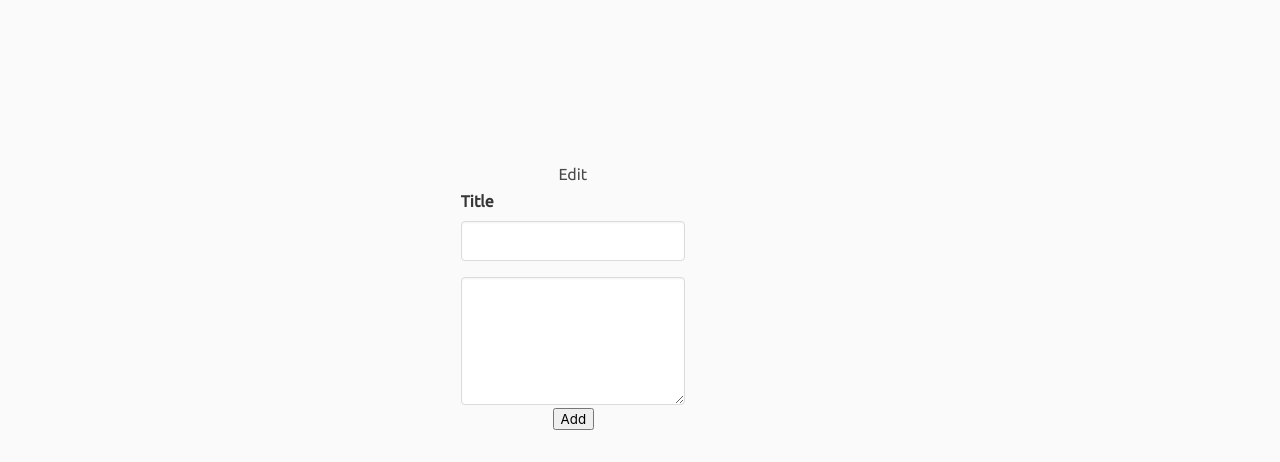
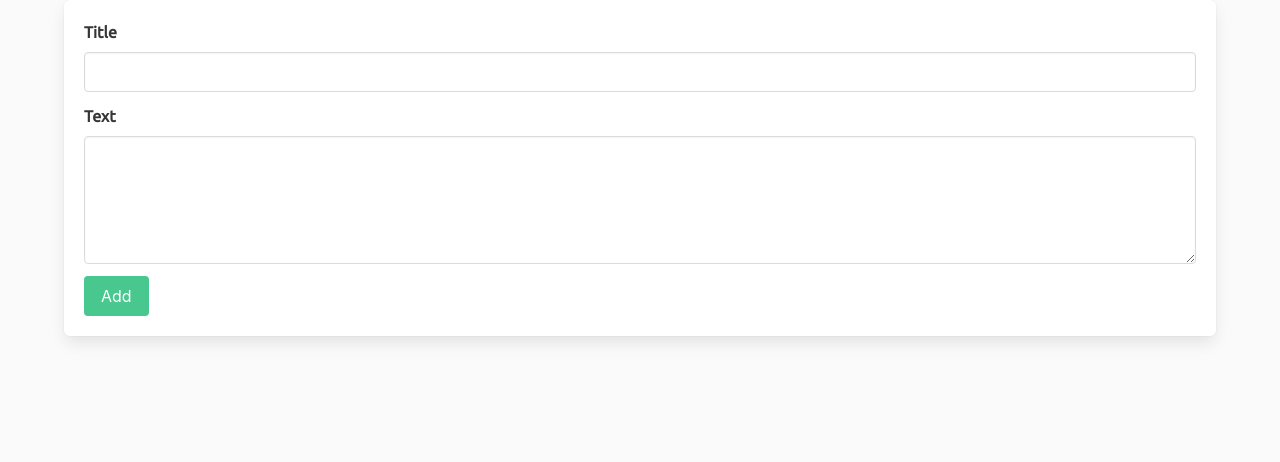
Before and after one commit to mitisit89/NoteApp, a Vue app in the folder client/: page /edit in a window 1280 px wide. Shown: the top 462 px of the page. Built offline with nearby package versions, Linux system fonts and the light colour scheme.

Commit message:
Small changes

```diff
--- a/client/src/App.vue
+++ b/client/src/App.vue
@@ -1,27 +1,28 @@
 <template>
   <div id="app">
-    <router-view/>
-  </div>
+      <router-view />
+    </div>
 </template>
 <script>
 import "material-design-icons/iconfont/material-icons.css";
-import 'buefy/dist/buefy.css'
-export default{}
+import "buefy/dist/buefy.css";
+export default {};
 </script>
 <style>
 @import url("https://fonts.googleapis.com/css?family=Ubuntu&display=swap&subset=cyrillic-ext");
 
-*,::before,::after {
+*,
+::before,
+::after {
   box-sizing: border-box;
 }
 
 html,
 body {
   font-family: "Ubuntu", sans-serif;
-  background-color: #FAFAFA;
+  background-color: #fafafa;
   margin: 0;
   padding: 0;
-
 }
 
 a {
@@ -31,5 +32,4 @@ a {
 li {
   list-style-type: none;
 }
-
 </style>
--- a/client/src/components/Form.vue
+++ b/client/src/components/Form.vue
@@ -1,11 +1,12 @@
 <template>
-  <form @submit.prevent="onSubmint">
-      <h1>{{formTitle}}</h1>
+  <div class="container">
+  <form @submit.prevent="onSubmint" class="box" position="is-centered" size='is-medium'>
      <b-field label="Title">
-    <b-input type="text" v-model="title" /></b-field>
-    <b-input type='textarea' v-model="body"></b-input>
-    <button type="submit">Add</button>
-  </form>
+    <b-input type="text"  v-model="title" /></b-field>
+    <b-field label='Text'>
+    <b-input type='textarea' v-model="body"></b-input></b-field>
+    <b-button type="is-success" native-type=submit >Add</b-button>
+  </form></div>
 </template>
 <script>
 export default {
@@ -29,25 +30,3 @@ export default {
   },
 };
 </script>
-
-<style scoped>
-form {
-  align-self: flex-start;
-  display: grid;
-  justify-items: center;
-  align-items: center;
-  height: 17rem;
-  width: 14rem;
-  top: 20%;
-  left: 36%;
-  position: absolute;
-}
-
-input {
-  width: 400px;
-}
-
-button {
-  margin-left: 1px;
-}
-</style>
--- a/client/src/views/WelcomePage.vue
+++ b/client/src/views/WelcomePage.vue
@@ -1,9 +1,15 @@
 <template>
   <div class="container is-max-desktop">
-      <h2 class="title is-2">Wellcome</h2>
-    <b-tabs v-model="activeTab" position="is-centered" type="is-toggle"  class="block">
+    <h2 class="title is-2">Wellcome</h2>
+    <b-tabs
+      v-model="activeTab"
+      position="is-centered"
+      type="is-toggle"
+      size="is-medium"
+      class="block"
+    >
       <b-tab-item label="login"> <Login /></b-tab-item>
-      <b-tab-item label="Registration" >
+      <b-tab-item label="Registration">
         <Registration />
       </b-tab-item>
     </b-tabs>
@@ -24,5 +30,4 @@ export default {
 </script>
 
 <style scoped>
-
 </style>>
```
